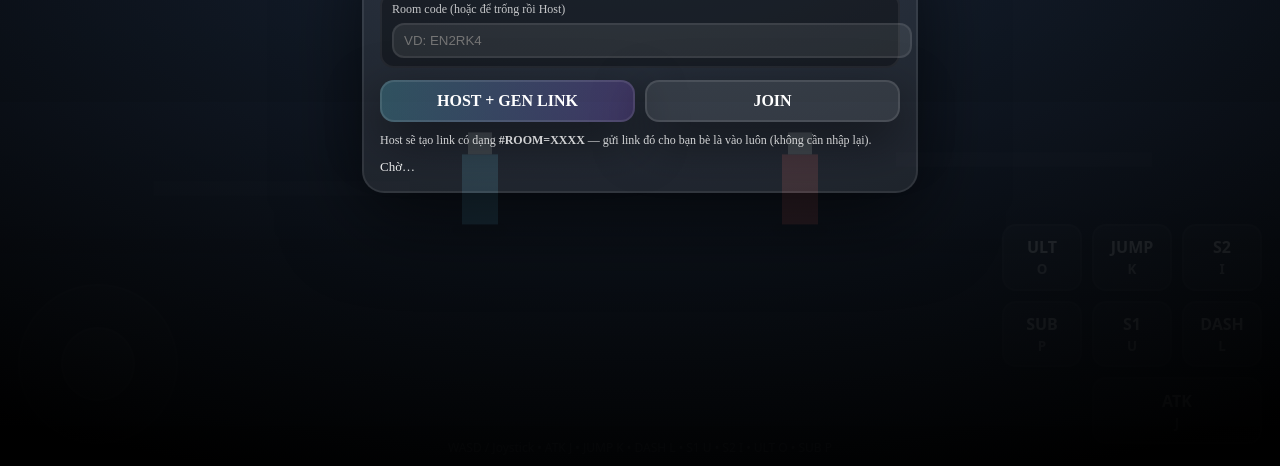
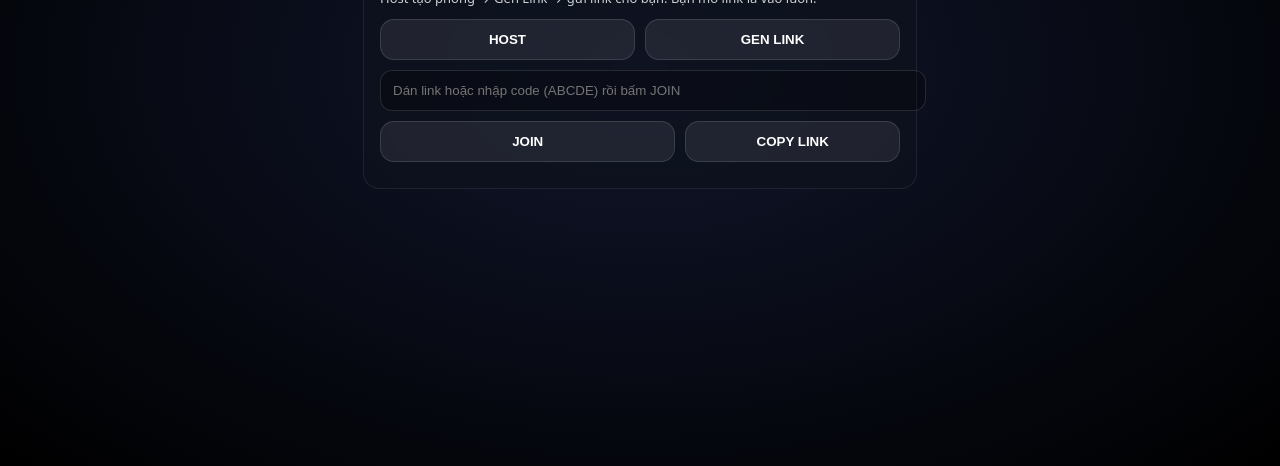
Before and after one commit to NoobRbl/Game, a website: page public/index.html in a window 1280 px wide. Shown: the part 334-800 px from the top of the page. Drawn offline with Linux system fonts and the light colour scheme; files whose address does not match are found by name.

Commit message:
Update index.html

```diff
--- a/public/index.html
+++ b/public/index.html
@@ -5,246 +5,177 @@
   <meta name="viewport" content="width=device-width,initial-scale=1,maximum-scale=1,user-scalable=no" />
   <title>Anime Battle Online</title>
   <style>
-    html,body{
-      margin:0;padding:0;height:100%;
-      overflow:hidden;
-      background:#000;
-      overscroll-behavior:none;
-      touch-action:none;              /* chặn gesture */
-      -webkit-user-select:none;
-      user-select:none;
-    }
-    #uiRoot{ position:fixed; inset:0; display:block; }
-    #cv{ position:absolute; inset:0; width:100%; height:100%; display:block; }
-
-    /* Mobile controls */
-    .hud{
-      position:absolute; inset:0; pointer-events:none;
-      font-family:system-ui,-apple-system,Segoe UI,Roboto;
-      color:#fff;
-    }
-    .hint{
-      position:absolute; left:50%; bottom:10px; transform:translateX(-50%);
-      opacity:.65; font-size:12px;
-      text-shadow:0 1px 6px rgba(0,0,0,.8);
-    }
-    .top{
-      position:absolute; left:0; right:0; top:8px;
-      display:flex; justify-content:space-between; align-items:flex-start;
-      padding:0 10px; gap:10px;
-      pointer-events:none;
-    }
-    .panel{
-      width:44%;
-      pointer-events:none;
-    }
-    .nameRow{
-      display:flex; justify-content:space-between; opacity:.9; font-size:12px;
-      margin-bottom:4px;
-      text-shadow:0 1px 6px rgba(0,0,0,.8);
-    }
-    .bar{
-      height:10px; border-radius:999px;
-      background:rgba(255,255,255,.08);
-      overflow:hidden;
-      box-shadow:0 6px 18px rgba(0,0,0,.35);
-    }
-    .fill{ height:100%; width:50%; border-radius:999px; }
-    .hp1{ background:linear-gradient(90deg,#5fe3ff,#5b6bff); }
-    .hp2{ background:linear-gradient(90deg,#ff5f7a,#ffb35b); }
-    .en1{ background:linear-gradient(90deg,#9b5bff,#ff5fb9); }
-    .en2{ background:linear-gradient(90deg,#ffb35b,#ffd45b); }
-
-    .mid{
-      position:absolute; left:50%; top:10px; transform:translateX(-50%);
-      text-align:center; pointer-events:none;
-      text-shadow:0 1px 10px rgba(0,0,0,.85);
-      font-size:13px; opacity:.95;
-      white-space:nowrap;
-    }
-
-    .controls{
-      position:absolute; left:0; right:0; bottom:0;
-      height:46%;
-      pointer-events:none;
-    }
-
-    .joy{
-      position:absolute; left:18px; bottom:22px;
-      width:160px; height:160px;
-      border-radius:999px;
-      background:rgba(255,255,255,.06);
-      box-shadow:inset 0 0 0 2px rgba(255,255,255,.08);
-      pointer-events:auto;
-      touch-action:none;
-    }
-    .stick{
-      position:absolute; left:50%; top:50%;
-      width:74px; height:74px;
-      transform:translate(-50%,-50%);
-      border-radius:999px;
-      background:rgba(255,255,255,.10);
-      box-shadow:0 10px 26px rgba(0,0,0,.35), inset 0 0 0 2px rgba(255,255,255,.10);
-    }
-
-    .btnGrid{
-      position:absolute; right:18px; bottom:22px;
-      width:260px; height:220px;
-      display:grid;
-      grid-template-columns:repeat(3, 1fr);
-      grid-template-rows:repeat(3, 1fr);
-      gap:10px;
-      pointer-events:auto;
-      touch-action:none;
-    }
-    .btn{
-      border-radius:14px;
-      background:rgba(255,255,255,.08);
-      box-shadow:0 14px 28px rgba(0,0,0,.35), inset 0 0 0 2px rgba(255,255,255,.08);
-      display:flex; flex-direction:column;
-      justify-content:center; align-items:center;
-      font-weight:700;
-      user-select:none;
-      -webkit-user-select:none;
-      touch-action:none;
-    }
-    .btn small{ opacity:.75; font-weight:600; margin-top:2px; }
-    .btn:active{ transform:scale(.98); }
-
-    /* lobby overlay */
-    #lobby{
-      position:fixed; inset:0;
-      background:radial-gradient(1200px 600px at 50% 30%, rgba(120,180,255,.18), rgba(0,0,0,.86)),
-                 linear-gradient(180deg, rgba(0,0,0,.35), rgba(0,0,0,.92));
-      display:flex; align-items:center; justify-content:center;
-      color:#fff;
+    html,body{margin:0;height:100%;overflow:hidden;background:#000;}
+    body{touch-action:none;-webkit-user-select:none;user-select:none;}
+    #cv{position:fixed;inset:0;width:100%;height:100%;}
+    .ui{
+      position:fixed; inset:0; display:flex; align-items:center; justify-content:center;
+      font-family:system-ui,-apple-system,Segoe UI,Roboto; color:#fff;
+      background:radial-gradient(ellipse at center, rgba(30,40,80,.55), rgba(0,0,0,.9));
     }
     .card{
-      width:min(520px, 92vw);
-      border-radius:22px;
+      width:min(520px,92vw);
+      background:rgba(15,18,30,.72);
+      border:1px solid rgba(255,255,255,.08);
+      border-radius:16px;
+      padding:16px;
+      backdrop-filter: blur(10px);
+    }
+    .row{display:flex;gap:10px;flex-wrap:wrap;}
+    button{
+      flex:1;
       background:rgba(255,255,255,.08);
-      box-shadow:0 24px 80px rgba(0,0,0,.6), inset 0 0 0 2px rgba(255,255,255,.08);
-      padding:18px;
+      border:1px solid rgba(255,255,255,.12);
+      color:#fff;
+      padding:12px 12px;
+      border-radius:14px;
+      font-weight:700;
+      cursor:pointer;
     }
-    .title{
-      font-size:18px; font-weight:800; letter-spacing:.4px;
-      margin:4px 0 10px 0;
+    button:active{transform:scale(.98);}
+    input{
+      width:100%;
+      padding:12px 12px;
+      border-radius:12px;
+      border:1px solid rgba(255,255,255,.12);
+      background:rgba(0,0,0,.25);
+      color:#fff;
+      outline:none;
     }
-    .row{ display:flex; gap:10px; flex-wrap:wrap; }
-    .pill{
-      padding:10px 12px; border-radius:14px;
-      background:rgba(0,0,0,.35);
-      box-shadow:inset 0 0 0 2px rgba(255,255,255,.06);
-      flex:1;
-      min-width:180px;
-    }
-    .pill label{ display:block; opacity:.75; font-size:12px; margin-bottom:6px; }
-    .pill input{
-      width:100%; padding:10px 12px;
-      border-radius:12px; border:none; outline:none;
-      background:rgba(255,255,255,.08);
-      color:#fff;
-      box-shadow:inset 0 0 0 2px rgba(255,255,255,.08);
-    }
-    .actions{ display:flex; gap:10px; margin-top:12px; }
-    .act{
-      flex:1;
-      padding:12px 14px;
-      border-radius:14px;
-      background:linear-gradient(90deg, rgba(95,227,255,.22), rgba(155,91,255,.22));
-      box-shadow:0 18px 50px rgba(0,0,0,.5), inset 0 0 0 2px rgba(255,255,255,.10);
-      text-align:center;
-      font-weight:800;
-      cursor:pointer;
-      user-select:none;
-    }
-    .act.secondary{
-      background:rgba(255,255,255,.08);
-    }
-    .note{ margin-top:10px; opacity:.8; font-size:12px; line-height:1.4; }
-    .status{ margin-top:10px; font-size:13px; opacity:.9; }
+    .hint{opacity:.8;font-size:13px;line-height:1.35}
+    .link{margin-top:10px;word-break:break-all;font-size:13px;opacity:.9}
+    #hud{position:fixed; left:0; right:0; top:0; padding:10px; color:#fff; font-family:system-ui; pointer-events:none;}
   </style>
 </head>
 <body>
-  <div id="uiRoot">
-    <canvas id="cv"></canvas>
+  <canvas id="cv"></canvas>
 
-    <div class="hud">
-      <div class="top">
-        <div class="panel">
-          <div class="nameRow"><span id="p1Name">YOU</span><span id="p1HpTxt">HP</span></div>
-          <div class="bar"><div id="p1Hp" class="fill hp1"></div></div>
-          <div style="height:6px"></div>
-          <div class="bar"><div id="p1En" class="fill en1"></div></div>
-        </div>
+  <div id="menu" class="ui">
+    <div class="card">
+      <div style="font-size:18px;font-weight:800;margin-bottom:6px;">Anime Battle Online</div>
+      <div class="hint">Host tạo phòng → Gen Link → gửi link cho bạn. Bạn mở link là vào luôn.</div>
 
-        <div class="panel" style="text-align:right">
-          <div class="nameRow"><span id="p2HpTxt">HP</span><span id="p2Name">FOE</span></div>
-          <div class="bar"><div id="p2Hp" class="fill hp2" style="margin-left:auto"></div></div>
-          <div style="height:6px"></div>
-          <div class="bar"><div id="p2En" class="fill en2" style="margin-left:auto"></div></div>
-        </div>
+      <div style="height:12px"></div>
+
+      <div class="row">
+        <button id="btnHost">HOST</button>
+        <button id="btnGen">GEN LINK</button>
       </div>
 
-      <div class="mid" id="midTxt">—</div>
+      <div style="height:10px"></div>
 
-      <div class="controls">
-        <div id="joyL" class="joy"><div id="stickL" class="stick"></div></div>
-        <div class="btnGrid">
-          <div class="btn" id="bUlt">ULT <small>O</small></div>
-          <div class="btn" id="bJump">JUMP <small>K</small></div>
-          <div class="btn" id="bS2">S2 <small>I</small></div>
+      <input id="joinInput" placeholder="Dán link hoặc nhập code (ABCDE) rồi bấm JOIN" />
+      <div style="height:10px"></div>
 
-          <div class="btn" id="bSub">SUB <small>P</small></div>
-          <div class="btn" id="bS1">S1 <small>U</small></div>
-          <div class="btn" id="bDash">DASH <small>L</small></div>
+      <div class="row">
+        <button id="btnJoin">JOIN</button>
+        <button id="btnCopy" style="flex:0.7">COPY LINK</button>
+      </div>
 
-          <div class="btn" id="bAtk" style="grid-column: 2 / span 2;">ATK <small>J</small></div>
-        </div>
-
-        <div class="hint">WASD / Joystick • ATK J • JUMP K • DASH L • S1 U • S2 I • ULT O • SUB P</div>
-      </div>
+      <div id="out" class="link"></div>
     </div>
   </div>
 
-  <!-- Lobby -->
-  <div id="lobby">
-    <div class="card">
-      <div class="title">Anime Battle Online</div>
-      <div class="row">
-        <div class="pill">
-          <label>Room code (hoặc để trống rồi Host)</label>
-          <input id="roomInp" placeholder="VD: EN2RK4" />
-        </div>
-      </div>
-      <div class="actions">
-        <div class="act" id="btnHost">HOST + GEN LINK</div>
-        <div class="act secondary" id="btnJoin">JOIN</div>
-      </div>
-      <div class="note">
-        Host sẽ tạo link có dạng <b>#ROOM=XXXX</b> — gửi link đó cho bạn bè là vào luôn (không cần nhập lại).
-      </div>
-      <div class="status" id="lobStatus">Chờ…</div>
-    </div>
-  </div>
+  <div id="hud"></div>
 
-  <script>
-    // chặn double tap / pinch zoom
-    (function disableZoom(){
-      let lastTouchEnd = 0;
-      document.addEventListener('touchend', function(e){
-        const now = Date.now();
-        if (now - lastTouchEnd <= 300) e.preventDefault();
-        lastTouchEnd = now;
-      }, { passive:false });
-      document.addEventListener('dblclick', (e)=>e.preventDefault(), { passive:false });
-      document.addEventListener('gesturestart', (e)=>e.preventDefault(), { passive:false });
-      document.addEventListener('touchmove', (e)=>{
-        if (e.touches && e.touches.length > 1) e.preventDefault();
-      }, { passive:false });
-    })();
+  <script type="module">
+    // ✅ chặn double-tap zoom + pinch zoom
+    let lastTap = 0;
+    addEventListener("touchend", (e) => {
+      const now = Date.now();
+      if (now - lastTap < 300) e.preventDefault();
+      lastTap = now;
+    }, { passive:false });
+    addEventListener("gesturestart", (e)=>e.preventDefault(), { passive:false });
+
+    import { startClient } from "../src/main_client.js";
+
+    const $ = (id)=>document.getElementById(id);
+    const menu = $("menu");
+    const out = $("out");
+    const joinInput = $("joinInput");
+
+    let lastLink = "";
+
+    function parseHashRoom() {
+      const h = location.hash || "";
+      const m = h.match(/ROOM=([A-Z0-9]{4,8})/i);
+      return m ? m[1].toUpperCase() : "";
+    }
+
+    function normalizeJoinValue(v) {
+      v = (v||"").trim();
+      // nếu user dán cả link -> lấy ROOM=
+      const m = v.match(/ROOM=([A-Z0-9]{4,8})/i);
+      if (m) return m[1].toUpperCase();
+      // nếu chỉ code
+      if (/^[A-Z0-9]{4,8}$/i.test(v)) return v.toUpperCase();
+      return "";
+    }
+
+    async function createRoom() {
+      const r = await fetch("/api/room", { method:"POST", headers:{ "Content-Type":"application/json" } });
+      const j = await r.json();
+      if (!j.ok) throw new Error("Create room failed");
+      return j.code;
+    }
+
+    async function hostAndJoin(code) {
+      // start game client join room
+      menu.style.display = "none";
+      await startClient({ code });
+    }
+
+    $("btnHost").onclick = async () => {
+      // Host chỉ “vào mode host”, Gen mới tạo code
+      out.textContent = "Bấm GEN LINK để tạo phòng...";
+    };
+
+    $("btnGen").onclick = async () => {
+      try {
+        const code = await createRoom();
+        const link = `${location.origin}/#ROOM=${code}`;
+        lastLink = link;
+        out.textContent = "LINK PHÒNG: " + link;
+
+        // set hash để ai mở link auto join
+        location.hash = `#ROOM=${code}`;
+
+        // auto join as host
+        await hostAndJoin(code);
+      } catch (e) {
+        out.textContent = "Lỗi Gen Link: " + (e?.message || e);
+      }
+    };
+
+    $("btnCopy").onclick = async () => {
+      if (!lastLink) { out.textContent = "Chưa có link, bấm GEN LINK trước."; return; }
+      try {
+        await navigator.clipboard.writeText(lastLink);
+        out.textContent = "Đã copy link ✅";
+      } catch {
+        // fallback
+        joinInput.value = lastLink;
+        joinInput.select();
+        document.execCommand("copy");
+        out.textContent = "Đã copy (fallback) ✅";
+      }
+    };
+
+    $("btnJoin").onclick = async () => {
+      const code = normalizeJoinValue(joinInput.value || parseHashRoom());
+      if (!code) { out.textContent = "Bạn hãy dán link hoặc nhập code đúng (vd: ABCDE)."; return; }
+      location.hash = `#ROOM=${code}`;
+      menu.style.display = "none";
+      await startClient({ code });
+    };
+
+    // auto join nếu mở bằng link
+    const auto = parseHashRoom();
+    if (auto) {
+      menu.style.display = "none";
+      startClient({ code: auto });
+    }
   </script>
-
-  <script type="module" src="/src/main.js"></script>
 </body>
 </html>
```
